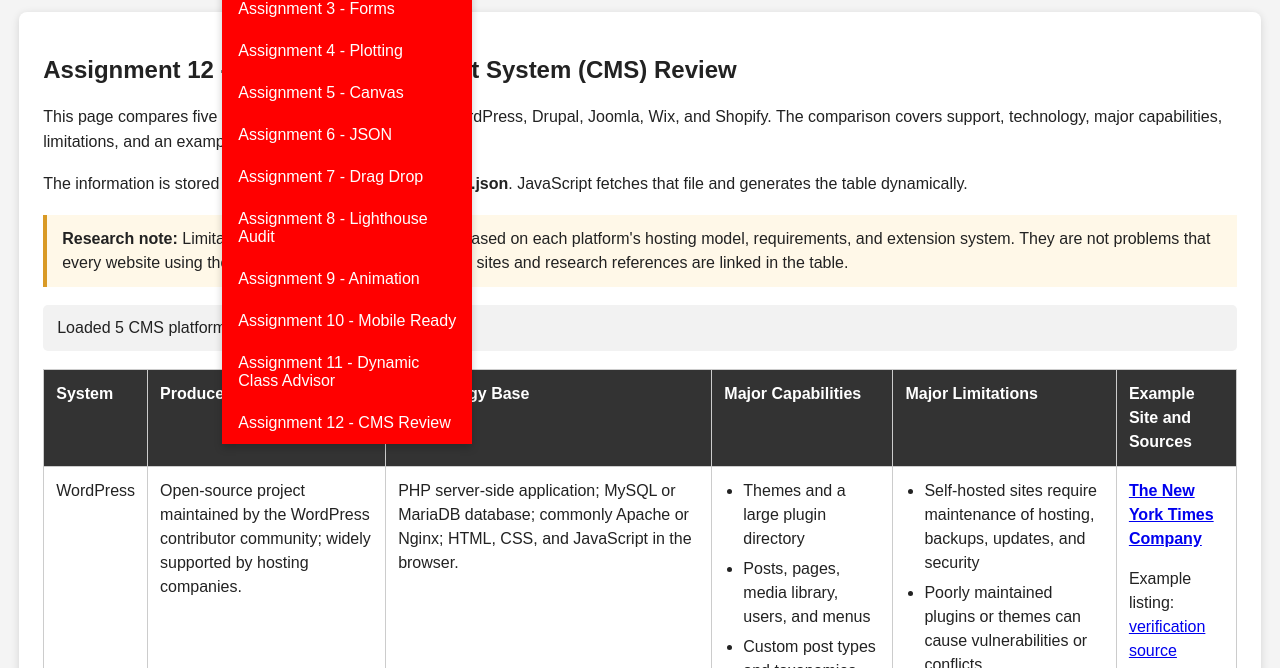
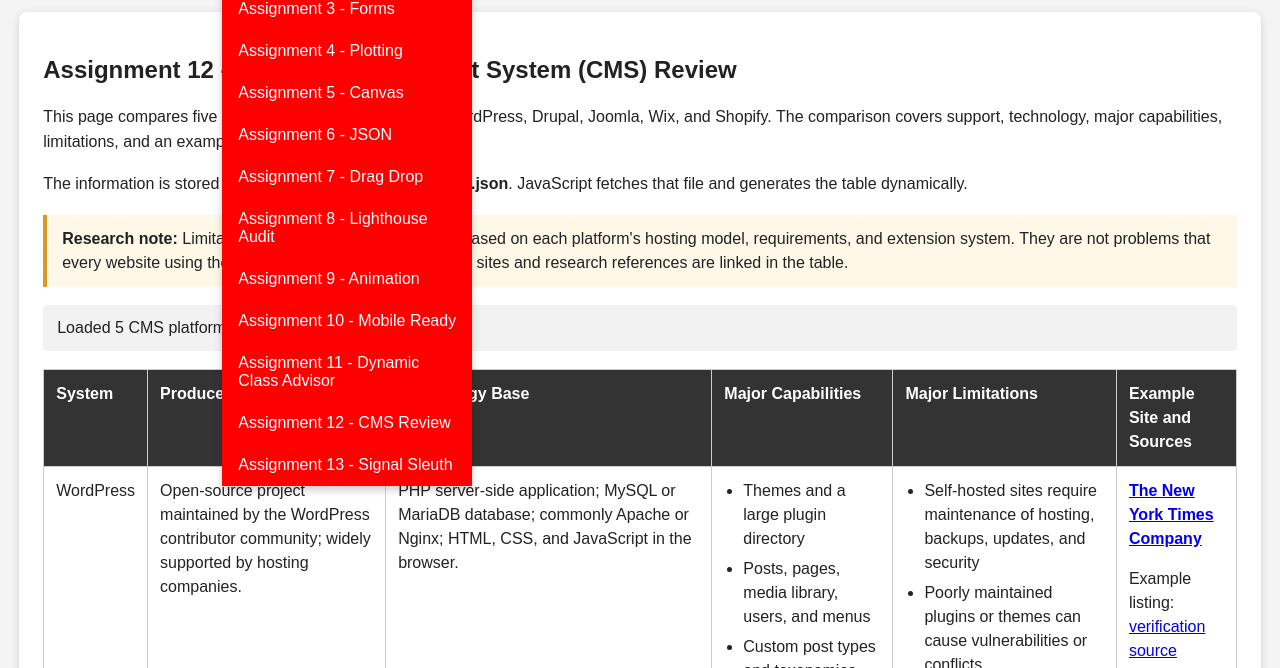
Before and after one commit to magmakingfj/COP4813, a plain HTML site: page Assignment12.html in a window 1280 px wide. Both pictures are taken after a click on the button "My Assignments". Shown: the part 132-800 px from the top of the page. Drawn offline with Linux system fonts and the light colour scheme.

Commit message:
Update assignment links in Assignment12.html

```diff
--- a/Assignment12.html
+++ b/Assignment12.html
@@ -31,7 +31,7 @@ footer{margin-top:40px;padding:20px;text-align:center;background:#333;color:whit
 <div class="subnav-content" id="classes-menu"><a href="https://class.daytonastate.edu/d2l/home/511809">COP 4813 - Web Systems I</a><a href="https://class.daytonastate.edu/d2l/home/511711">CEN 4801 - Systems Integration</a></div></div>
 <div class="subnav"><button class="subnavbtn" type="button" aria-expanded="false" aria-controls="assignments-menu">My Assignments <i class="fa fa-caret-down" aria-hidden="true"></i></button>
 <div class="subnav-content" id="assignments-menu">
-<a href="assignment3.html">Assignment 3 - Forms</a><a href="assignment4.html">Assignment 4 - Plotting</a><a href="Assignment5.html">Assignment 5 - Canvas</a><a href="Assignment6.html">Assignment 6 - JSON</a><a href="Assignment7.html">Assignment 7 - Drag Drop</a><a href="Assignment8.html">Assignment 8 - Lighthouse Audit</a><a href="Assignment9.html">Assignment 9 - Animation</a><a href="Assignment10.html">Assignment 10 - Mobile Ready</a><a href="Assignment11.html">Assignment 11 - Dynamic Class Advisor</a><a href="Assignment12.html">Assignment 12 - CMS Review</a>
+<a href="assignment3.html">Assignment 3 - Forms</a><a href="assignment4.html">Assignment 4 - Plotting</a><a href="Assignment5.html">Assignment 5 - Canvas</a><a href="Assignment6.html">Assignment 6 - JSON</a><a href="Assignment7.html">Assignment 7 - Drag Drop</a><a href="Assignment8.html">Assignment 8 - Lighthouse Audit</a><a href="Assignment9.html">Assignment 9 - Animation</a><a href="Assignment10.html">Assignment 10 - Mobile Ready</a><a href="Assignment11.html">Assignment 11 - Dynamic Class Advisor</a><a href="Assignment12.html">Assignment 12 - CMS Review</a><a href="Assignment13.html">Assignment 13 - Signal Sleuth</a>
 </div></div></nav>
 <main>
 <h2>Assignment 12 - Content Management System (CMS) Review</h2>
```
